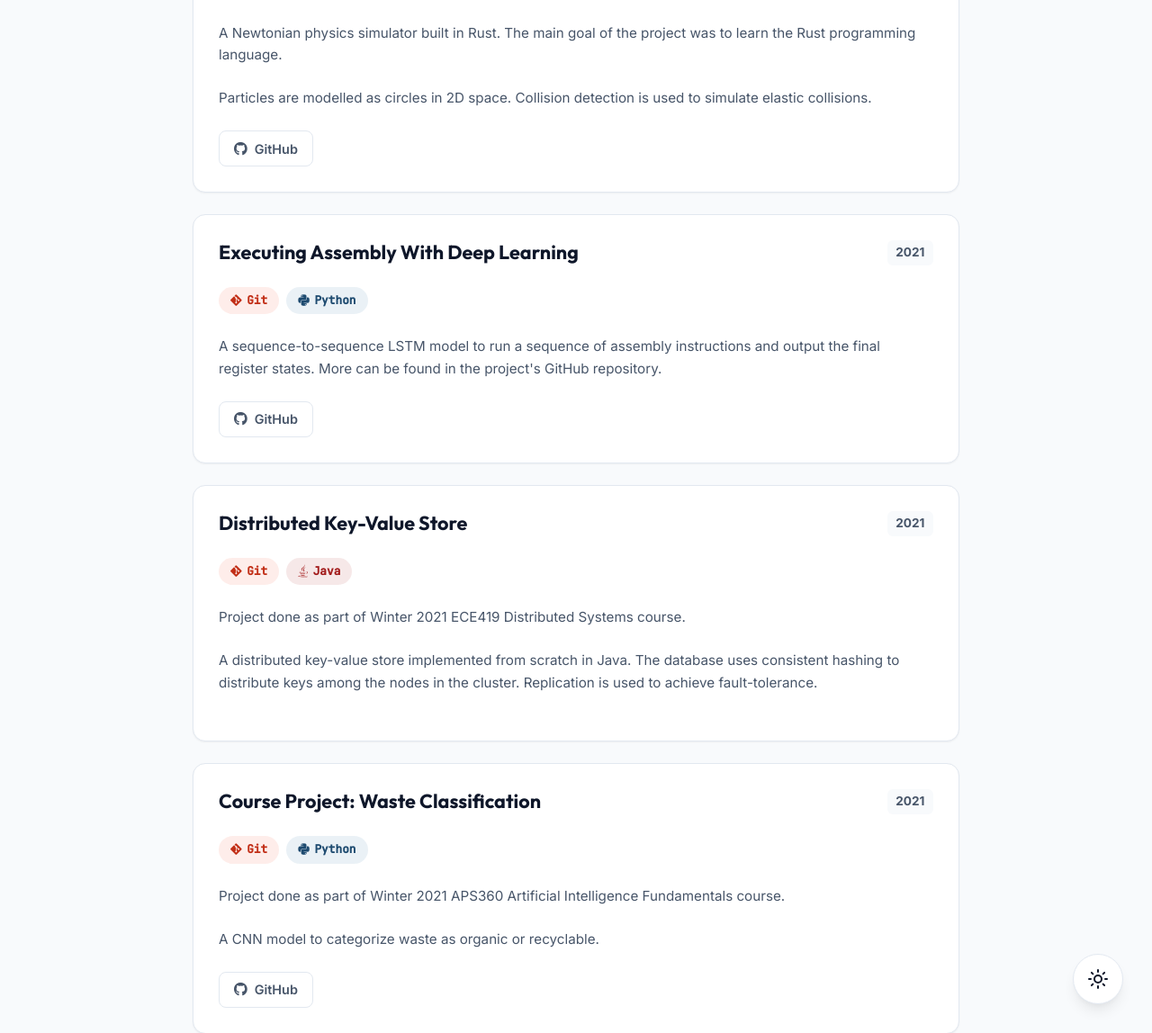
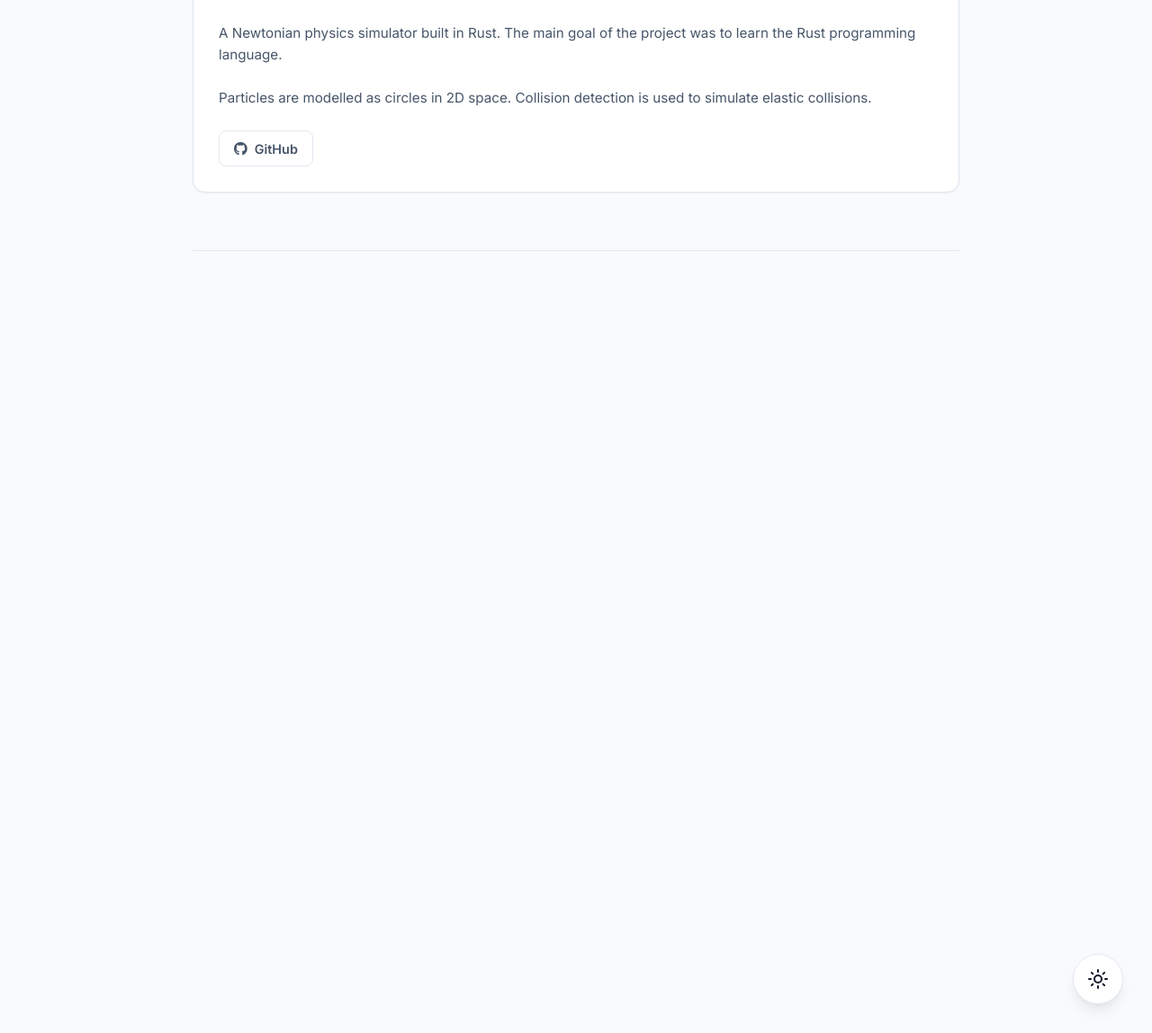
Before and after one commit to nicknagi/nicknagi.github.io, a Jekyll site: the page built from projects.md, in a window 1280 px wide and 1400 px high, scrolled down 1490 px, cut to the strip 252-1400 px from the top of the window. Shown: the whole strip at 90% size. Built offline with Jekyll 4.4.1, drawn with Linux system fonts in a browser that asks for light colours; the repository's description, which GitHub fills in, is left out; after the commit the page ends 2101 px from its top, so only the background shows below that.

Commit message:
Remove projects older than Physics Simulator

```diff
--- a/projects.md
+++ b/projects.md
@@ -73,51 +73,6 @@ title: Projects
     </div>
   </div>
 
-  <div class="project-card show" data-tags="ml python">
-    <div class="project-card-header">
-      <h3 class="project-title">Executing Assembly With Deep Learning</h3>
-      <span class="project-date">2021</span>
-    </div>
-    {% include technologies.html technologies="git python" %}
-    <p class="project-description">
-      A sequence-to-sequence LSTM model to run a sequence of assembly instructions and output the final register states. More can be found in the project's GitHub repository.
-    </p>
-    <div class="project-links">
-      <a href="https://github.com/nicknagi/assembly-execution-rnn" target="_blank" class="project-link-btn"><i class="fab fa-github"></i> GitHub</a>
-    </div>
-  </div>
-
-  <div class="project-card show" data-tags="systems java">
-    <div class="project-card-header">
-      <h3 class="project-title">Distributed Key-Value Store</h3>
-      <span class="project-date">2021</span>
-    </div>
-    {% include technologies.html technologies="git java" %}
-    <p class="project-description">
-      Project done as part of Winter 2021 ECE419 Distributed Systems course.
-    </p>
-    <p class="project-description">
-      A distributed key-value store implemented from scratch in Java. The database uses consistent hashing to distribute keys among the nodes in the cluster. Replication is used to achieve fault-tolerance.
-    </p>
-  </div>
-
-  <div class="project-card show" data-tags="ml python">
-    <div class="project-card-header">
-      <h3 class="project-title">Course Project: Waste Classification</h3>
-      <span class="project-date">2021</span>
-    </div>
-    {% include technologies.html technologies="git python" %}
-    <p class="project-description">
-      Project done as part of Winter 2021 APS360 Artificial Intelligence Fundamentals course.
-    </p>
-    <p class="project-description">
-      A CNN model to categorize waste as organic or recyclable.
-    </p>
-    <div class="project-links">
-      <a href="https://github.com/nicknagi/APS360" target="_blank" class="project-link-btn"><i class="fab fa-github"></i> GitHub</a>
-    </div>
-  </div>
-
 </div>
 
 <script>
```
